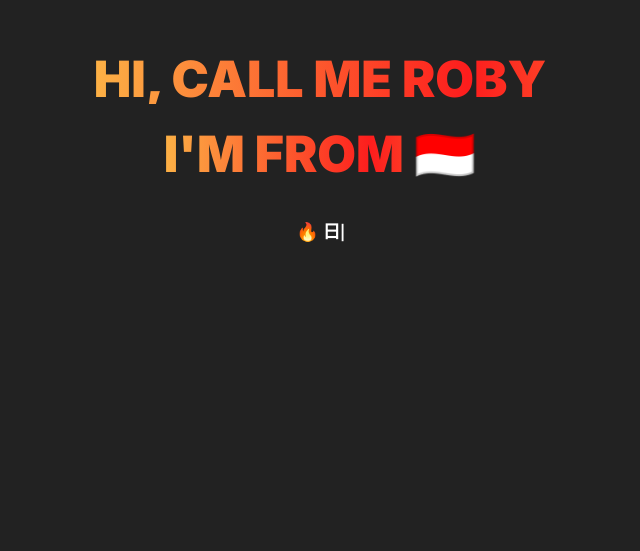
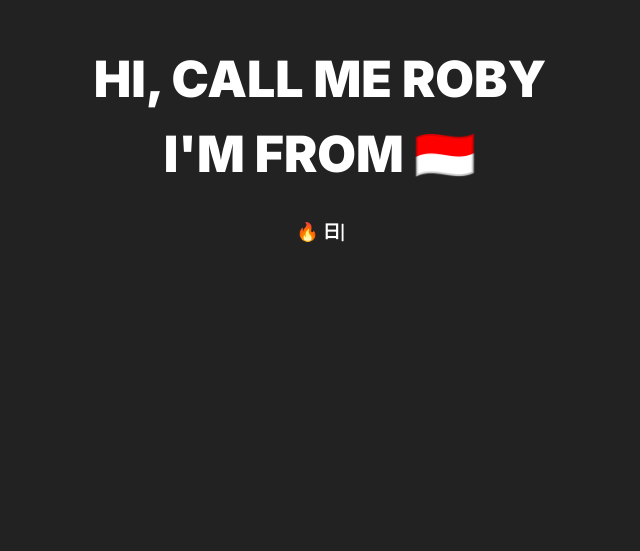
Before and after one commit to RobyCigar/Portfolio, a React (Create React App) app: page / in a window 1280 px wide. Shown: the part 249-800 px from the top of the page, without its empty margins (320-960 px from the left). Built offline with nearby package versions, Linux system fonts and the light colour scheme.

Commit message:
update text header

```diff
--- a/src/components/content.module.css
+++ b/src/components/content.module.css
@@ -55,28 +55,9 @@
 }
 
 .gradient {
-	background: linear-gradient(
-		90deg,
-		rgba(252, 176, 69, 1) 9%,
-		rgba(253, 29, 29, 1) 50%,
-		rgba(252, 176, 69, 1) 88%
-	);
-
-	-webkit-background-clip: text;
-	animation: gradient 4s ease-in 1s infinite;
-	text-fill-color: transparent;
-	-moz-background-clip: text;
-	-moz-text-fill-color: transparent;
-	-webkit-text-fill-color: transparent;
 	background-size: 200% auto;
 	text-align: center;
-	color: #000;
-}
-
-@keyframes gradient {
-	to {
-		background-position: 200% center;
-	}
+	color: #FFF;
 }
 
 .flag {
```
